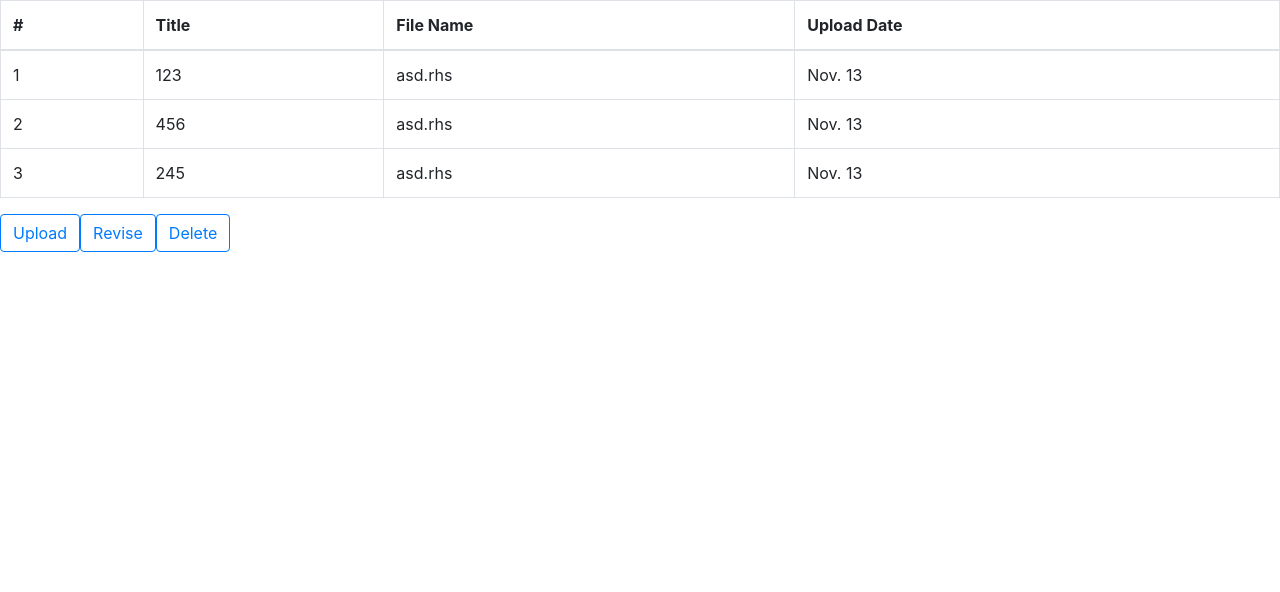
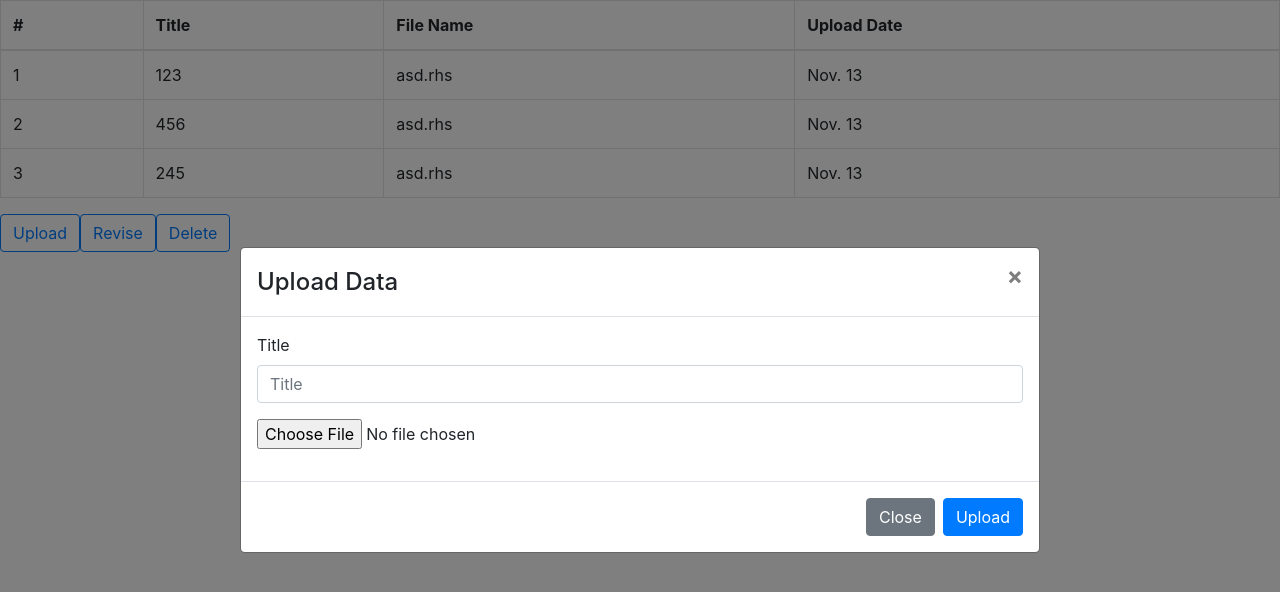
Before and after one commit to Seeann-Solution-Web-Team/Brainwave_WebViewer, a React (Create React App) app: page /storage in a window 1280 px wide. Shown: the top 592 px of the page. Built offline with nearby package versions, Linux system fonts and the light colour scheme; no server answers.

Commit message:
feat: Added Upload Modal. In process of implementing upload API

```diff
--- a/routes/api/storage/index.js
+++ b/routes/api/storage/index.js
@@ -1,6 +1,7 @@
 const router = require('express').Router();
 const controller = require('./storage.controller');
 
-router.get('/', controller.desc);
+router.post('/userfile', controller.userfile);
+router.get('/filelist', controller.filelist);
 
 module.exports = router;
--- /dev/null
+++ b/src/components/UploadModal.js
@@ -0,0 +1,59 @@
+import React from 'react';
+import { Modal, Button, Form } from 'react-bootstrap';
+
+class UploadModal extends React.Component {
+  constructor(props) {
+    super(props);
+  }
+
+  render() {
+    return (
+      <Modal
+        show={this.props.show}
+        onHide={this.props.onHide}
+        backdrop='static'
+        keyboard={false}
+        size='lg'
+        centered
+      >
+        <Modal.Header closeButton>
+          <Modal.Title>Upload Data</Modal.Title>
+        </Modal.Header>
+        <Modal.Body>
+          <Form>
+            <Form.Group>
+              <Form.Label>Title</Form.Label>
+              <Form.Control
+                type='text'
+                placeholder='Title'
+                onChange={this.props.handleFileTitle}
+              />
+            </Form.Group>
+            <Form.Group>
+              <Form.Control
+                name='rhs_file'
+                type='file'
+                accept='.rhs'
+                onChange={this.props.handleFileInput}
+              />
+            </Form.Group>
+          </Form>
+        </Modal.Body>
+        <Modal.Footer>
+          <Button variant='secondary' onClick={this.props.onHide}>
+            Close
+          </Button>
+          <Button
+            variant='primary'
+            onClick={this.props.handleUpload}
+            type='submit'
+          >
+            Upload
+          </Button>
+        </Modal.Footer>
+      </Modal>
+    );
+  }
+}
+
+export default UploadModal;
--- a/src/pages/signUpPage.js
+++ b/src/pages/signUpPage.js
@@ -50,7 +50,7 @@ class SignUpPage extends React.Component {
       email: this.state.email,
       password: this.state.password,
     };
-    const signUp_POST = {
+    const signUp = {
       method: 'POST',
       body: JSON.stringify(signUpInfo),
       headers: {
@@ -58,7 +58,7 @@ class SignUpPage extends React.Component {
       },
     };
     if (password === confirm_password) {
-      fetch('/api/auth/register', signUp_POST)
+      fetch('/api/auth/register', signUp)
         .then(alert('가입이 완료되었습니다.'))
         .then(this.props.history.push('/login'));
     } else {
@@ -71,7 +71,7 @@ class SignUpPage extends React.Component {
       <Form className='login-form'>
         <h1>
           <a className='font-weight-bold text-decoration-none' href='/'>
-            Brainwave WEB
+            Brainwave WEBs
           </a>
         </h1>
         <h2 className='text-center'>Sign Up</h2>
--- a/src/pages/storagePage.js
+++ b/src/pages/storagePage.js
@@ -1,16 +1,19 @@
 import React from 'react';
 import { Table, Button } from 'react-bootstrap';
 import DataTable from '../components/DataTable';
-import DeleteButton from '../components/Button/DeleteButton';
-import ReviseButton from '../components/Button/ReviseButton';
-import UploadButton from '../components/Button/UploadButton';
+// import DeleteButton from '../components/Button/DeleteButton';
+// import ReviseButton from '../components/Button/ReviseButton';
+// import UploadButton from '../components/Button/UploadButton';
+import UploadModal from '../components/UploadModal';
 
 class StoragePage extends React.Component {
   constructor(props) {
     super(props);
-
     this.state = {
+      modalShow: true,
       selectedFileId: null,
+      uploadFile: null,
+      uploadFileTitle: null,
       dataList: {
         item1: {
           num: 1,
@@ -37,12 +40,11 @@ class StoragePage extends React.Component {
     };
   }
 
-  componentDidMount = () => {
-    fetch('/api/storage')
+  componentDidMount = (e) => {
+    console.log('storage/filelist');
+    fetch('/api/storage/filelist')
       .then((res) => res.json())
-      .then((res) => {
-        console.log(res);
-      });
+      .then((res) => console.log(res));
   };
 
   getSelectedFileId = (Id) => {
@@ -56,9 +58,46 @@ class StoragePage extends React.Component {
     );
   };
 
-  handleUpload(e) {}
+  handleUpload = (e) => {
+    console.log('handle Upload');
+    e.preventDefault();
+    const formData = new FormData();
+    formData.append('title', this.state.uploadFileTitle);
+    formData.append('uploadFile', this.state.uploadFile);
+    const upload = {
+      method: 'POST',
+      body: formData,
+    };
+    fetch('/api/storage/userfile', upload).then((result) => {
+      console.log('Success:', result);
+    });
+  };
 
   getDataList(e) {}
+
+  setModalShow = (show) => {
+    this.setState({
+      modalShow: show,
+    });
+  };
+
+  handleFileInput = (e) => {
+    e.preventDefault();
+    let files = e.target.files;
+
+    if (files && files.length > 0) {
+      this.setState({ uploadFile: files[0] });
+    } else {
+      console.log('no files selected');
+    }
+  };
+
+  handleFileTitle = (e) => {
+    e.preventDefault();
+    this.setState({
+      uploadFileTitle: e.target.value,
+    });
+  };
 
   render() {
     return (
@@ -67,9 +106,24 @@ class StoragePage extends React.Component {
           dataList={this.state.dataList}
           getSelectedFileId={this.getSelectedFileId}
         />
-        <UploadButton onClick={this.handleUpload} />
+        <UploadModal
+          show={this.state.modalShow}
+          onHide={() => this.setModalShow(false)}
+          handleUpload={() => this.handleUpload()}
+          handlFileInput={() => this.handlFileInput()}
+          handleFileTitle={() => this.handleFileTitle()}
+        />
+        <Button
+          variant='outline-primary'
+          onClick={() => this.setModalShow(true)}
+        >
+          Upload
+        </Button>
+        <Button variant='outline-primary'>Revise</Button>
+        <Button variant='outline-primary'>Delete</Button>
+        {/* <UploadButton onClick={this.handleUpload} />
         <ReviseButton />
-        <DeleteButton />
+        <DeleteButton /> */}
       </div>
     );
   }
```
Also changed, not shown: middlewares/passport/passport.jwt.js (+20 -9 lines), middlewares/passport/passport.local.js (+6 -5 lines), routes/api/auth/auth.controller.js (+3 -5 lines), routes/api/storage/storage.controller.js (+7 -3 lines).
